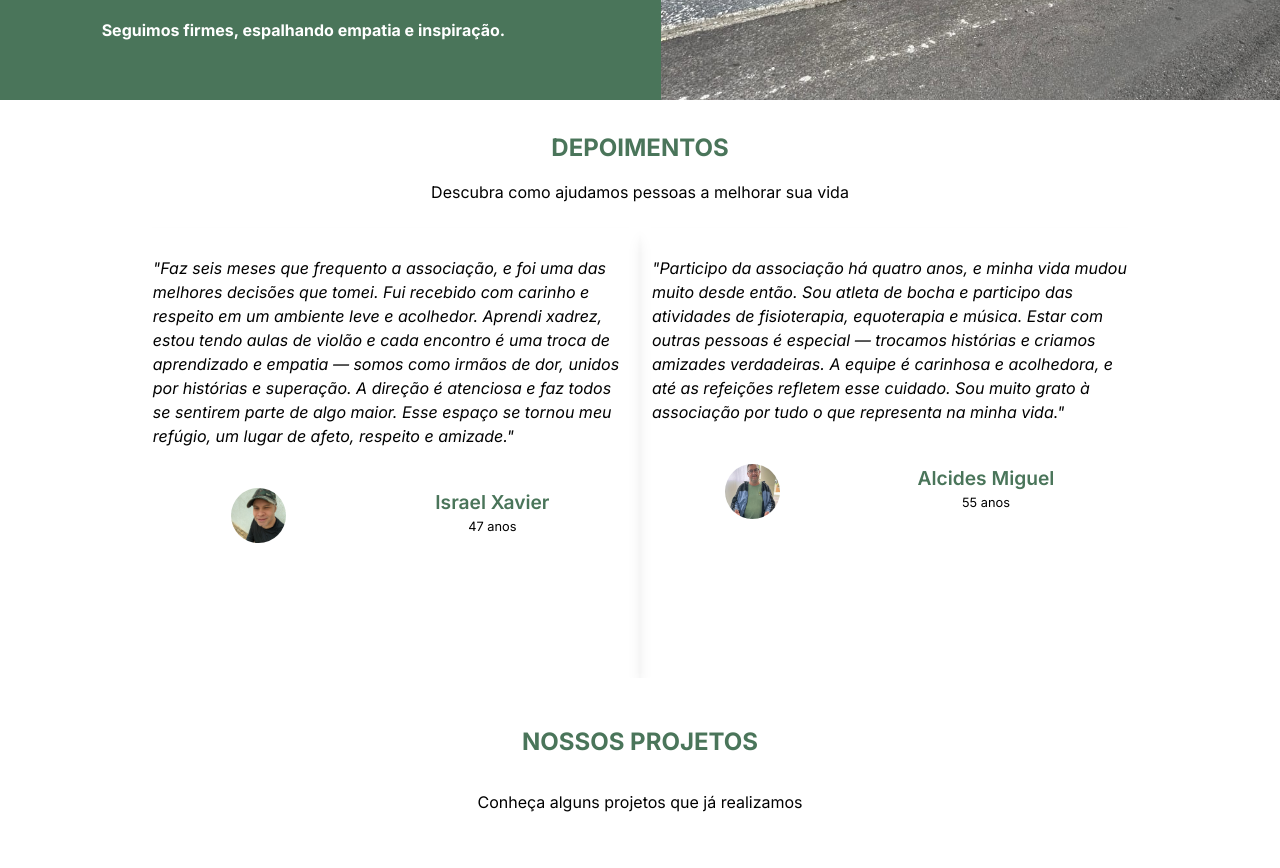
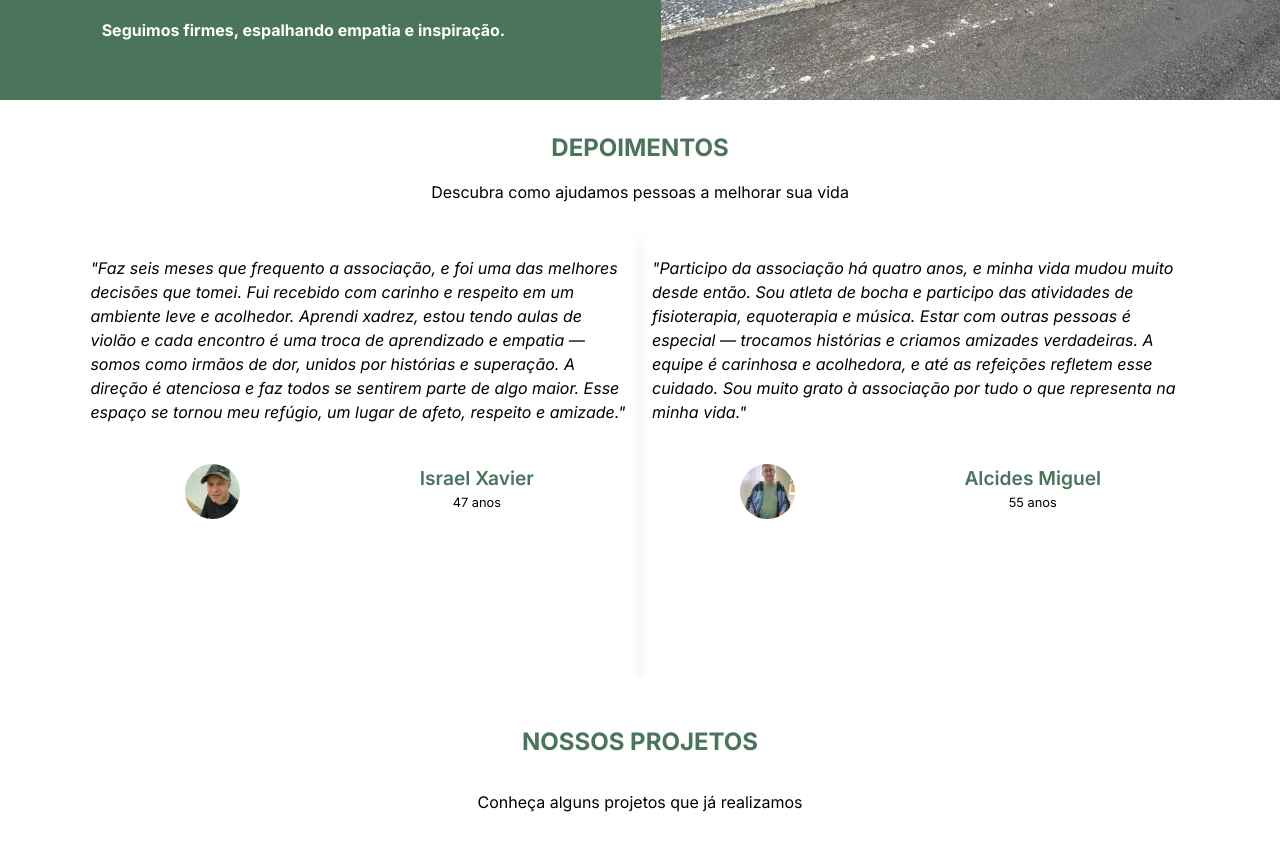
Before and after one commit to gustavogogola91/adfcl, a React (Vite) app: page / in a window 1280 px wide. Shown: the part 500-1368 px from the top of the page. Built offline with nearby package versions, Linux system fonts and the light colour scheme.

Commit message:
Removido rotas

```diff
--- a/src/App.tsx
+++ b/src/App.tsx
@@ -1,28 +1,15 @@
-import { BrowserRouter as Router, Routes, Route } from 'react-router-dom';
-import Contato from './components/Contato'
-import Header from './components/ui/Header';
-import Home from './components/Home';
-import { ThemeProvider } from './hooks/useTheme';
-import Projetos from './components/Projetos';
-import Doe from './components/Doe';
+import Home from "./components/Home";
+import Header from "./components/ui/Header";
 
 const App = () => {
   return (
-    <ThemeProvider>
-      <Router>
-            <Header />
-            <main>
-              <Routes>
-                <Route path="/" element={<Home />} />
-                <Route path="/contato" element={<Contato />} />
-                <Route path="/projetos" element={<Projetos />} />
-                <Route path="/doe" element={<Doe />} />
-              </Routes>
-            </main>
-        </Router>
-
-    </ThemeProvider>
+    <>
+      <Header />
+      <main>
+        <Home />
+      </main>
+    </>
   );
 };
 
-export default App
+export default App;
--- a/src/components/Depoimentos.tsx
+++ b/src/components/Depoimentos.tsx
@@ -1,5 +1,5 @@
-import israelXavier from "../assets/Icons/israelXavier.jpeg"
-import alcidesMiguel from "../assets/Icons/alcidesMiguel.jpeg"
+import israelXavier from "../assets/Icons/israelXavier.jpeg";
+import alcidesMiguel from "../assets/Icons/alcidesMiguel.jpeg";
 import { ChevronLeft, ChevronRight } from "lucide-react";
 import { useEffect, useState } from "react";
 
@@ -20,7 +20,7 @@ export default function Depoimentos() {
       foto: alcidesMiguel,
       nome: "Alcides Miguel",
       idade: "55 anos",
-    }
+    },
   ];
 
   const [current, setCurrent] = useState(0);
@@ -29,6 +29,7 @@ export default function Depoimentos() {
   useEffect(() => {
     const handleResize = () => {
       setIsMobile(window.innerWidth < 768);
+      setCurrent(0);
     };
     window.addEventListener("resize", handleResize);
     return () => {
@@ -47,7 +48,7 @@ export default function Depoimentos() {
     setCurrent((current) => (current === limiteCarrossel ? 0 : current + 1));
 
   return (
-    <section className="w-[80%] mt-8 m-auto">
+    <section className="w-[90%] mt-8 m-auto">
       <h2 className="font-bold uppercase text-2xl text-[#4A755A] text-center ">
         Depoimentos
       </h2>
@@ -55,7 +56,8 @@ export default function Depoimentos() {
       <h3 className="text-center mt-4">
         Descubra como ajudamos pessoas a melhorar sua vida
       </h3>
-      <div className="relative">
+      <div>
+        <div>
           <div className="relative overflow-hidden">
             <div
               className="flex mt-6 transition-transform ease-out duration-500"
@@ -64,9 +66,8 @@ export default function Depoimentos() {
               {depoimentos.map((depoimento) => (
                 <div
                   className={`bg-[#f3f1f1] shadow-lg flex-shrink-0 w-full  p-2 md:p-3 flex flex-col min-h-[450px] sm:gap-1
-                  ${ depoimentos.length <= 2 ? "md:w-1/2"  : "md:w-1/3 " }
+                  ${depoimentos.length <= 2 ? "md:w-1/2" : "md:w-1/3 "}
                   `}
-
                   key={depoimento.id}
                   id="depoimento"
                 >
@@ -82,13 +83,16 @@ export default function Depoimentos() {
                       />
                     </div>
                     <div>
-                    <div className="font-semibold text-[1.2rem] text-[#4a755a]">{depoimento.nome}</div>
-                    <div className="text-[0.8rem] text-center">{depoimento.idade}</div>
+                      <div className="font-semibold text-[1.2rem] text-[#4a755a]">
+                        {depoimento.nome}
+                      </div>
+                      <div className="text-[0.8rem] text-center">
+                        {depoimento.idade}
+                      </div>
                     </div>
                   </div>
                 </div>
               ))}
-          </div>
             </div>
             {depoimentos.length > itemsVisiveis ? (
               <div className="absolute inset-0 flex items-center justify-between p-8">
@@ -109,6 +113,8 @@ export default function Depoimentos() {
               <></>
             )}
           </div>
+        </div>
+      </div>
     </section>
   );
 }
```
Lines whose indentation alone changed are shown as unchanged.
